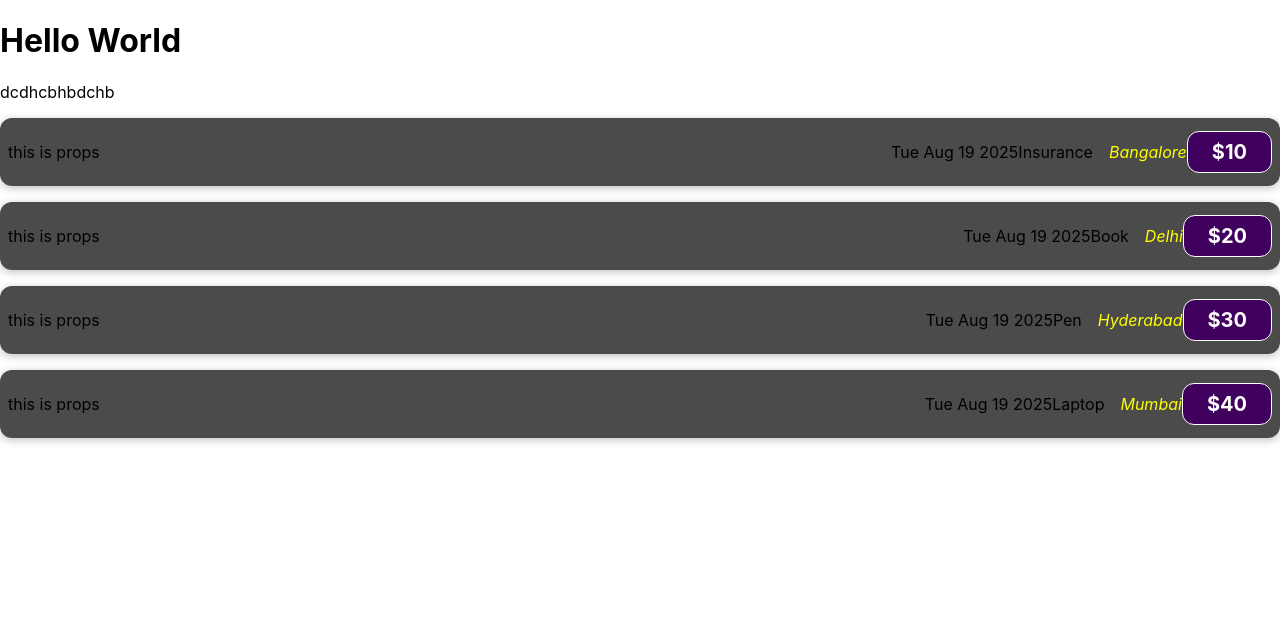
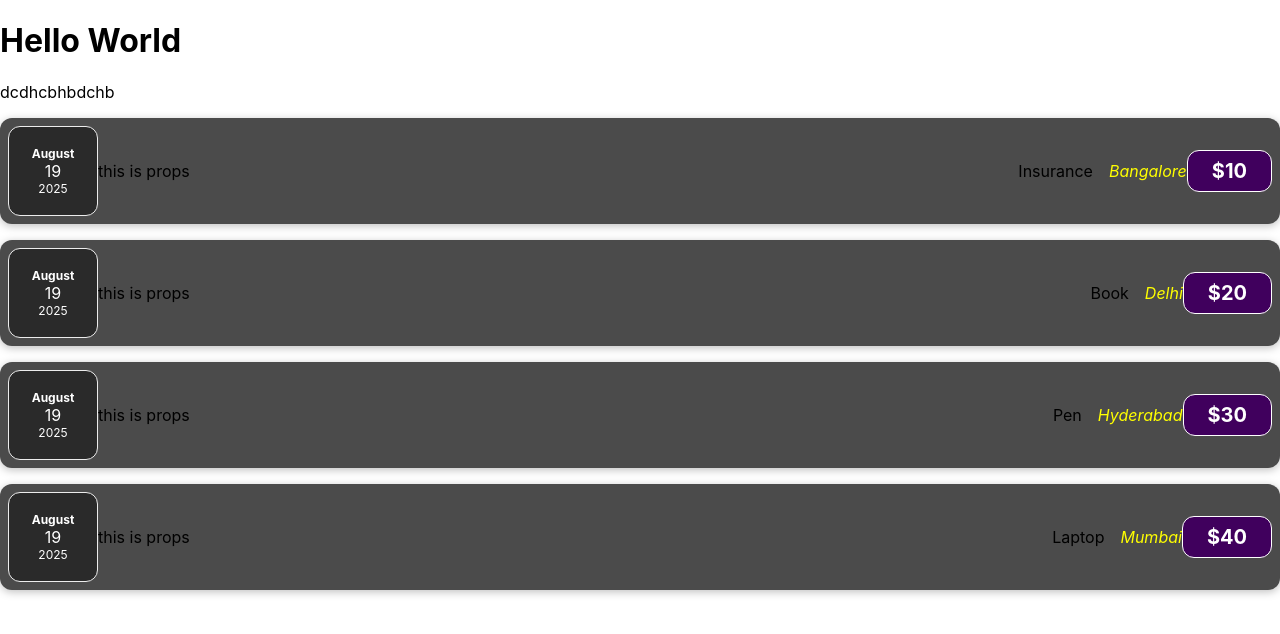
Before and after one commit to KunalSingh2001/First-create-react-app, a React (Create React App) app: page / in a window 1280 px wide. Shown: the top 634 px of the page. Built offline with nearby package versions, Linux system fonts and the light colour scheme.

Commit message:
Splitting the date component

```diff
--- /dev/null
+++ b/src/components/ExpenseDate.css
@@ -0,0 +1,26 @@
+.expense-date {
+  display: flex;
+  flex-direction: column;
+  width: 5.5rem;
+  height: 5.5rem;
+  border: 1px solid #ececec;
+  background-color: #2a2a2a;
+  color: white;
+  border-radius: 12px;
+  align-items: center;
+  justify-content: center;
+}
+
+.expense-date__month {
+  font-size: 0.75rem;
+  font-weight: bold;
+}
+
+.expense-date__year {
+  font-size: 0.75rem;
+}
+
+.expense-date__day {
+  font-size: 1.5rem;
+  font-weight: bold;
+}
--- /dev/null
+++ b/src/components/ExpenseDate.jsx
@@ -0,0 +1,29 @@
+import "./ExpenseDate.css";
+const months = [
+    "January",
+    "February",
+    "March",
+    "April",
+    "May",
+    "June",
+    "July",
+    "August",
+    "September",
+    "October",
+    "November",
+    "December"
+];
+function ExpensesDate (props) {
+    let month = props.date.getMonth();
+    let getFullYear = props.date.getFullYear();
+    let date = props.date.getDate();
+    return (
+        <div class="expense-date">
+            <div class="expense-date__month">{months[month]}</div>
+            <div class="expense-date__dayexpense-date__day">{date}</div>
+            <div class="expense-date__year">{getFullYear}</div>
+        </div>
+    );
+}
+
+export default ExpensesDate;
--- a/src/components/ExpensesItem.jsx
+++ b/src/components/ExpensesItem.jsx
@@ -1,9 +1,13 @@
 import "./ExpenseItem.css";
+import ExpenseDate from "./ExpenseDate.jsx"
 function ExpansesList(props) {
+
+
     return (
         <div class="expense-item">
+
+            <ExpenseDate date ={props.date} ></ExpenseDate>
             <p className="expense-item__description">{props.description}</p>
-            <div>{props.date.toDateString()}</div>
             <div>{props.title}</div>
             <div className="expense-item__location">{props.location}</div>
             <div className="expense-item__price">{props.price}</div>
```
